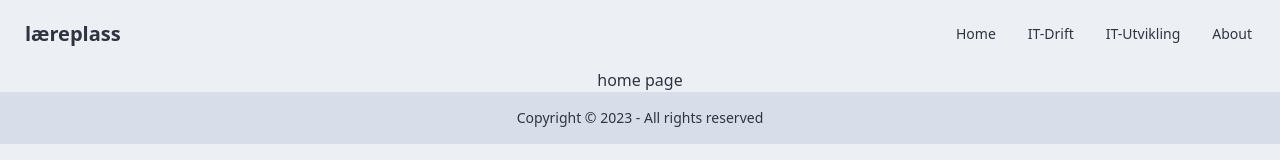
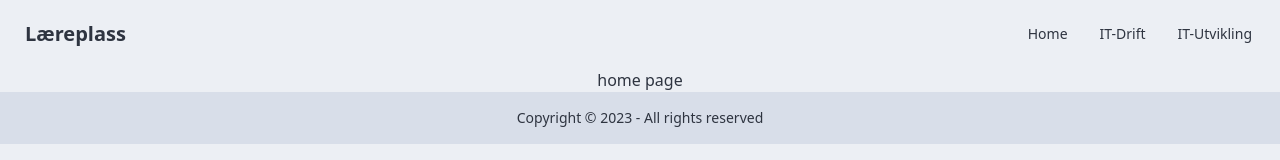
Before and after one commit to bernes1/lreplass, a Vue app in the folder frontend/: page / in a window 1280 px wide. Shown: the top 160 px of the page. Built offline with nearby package versions, Linux system fonts and the light colour scheme.

Commit message:
chore: removed the about page  in the navbar

```diff
--- a/frontend/src/components/NavBar.vue
+++ b/frontend/src/components/NavBar.vue
@@ -1,14 +1,13 @@
 <template>
   <div class="navbar bg-base-100">
     <div class="flex-1">
-      <a class="btn btn-ghost text-xl">læreplass</a>
+      <a class="btn btn-ghost text-xl">Læreplass</a>
     </div>
     <div class="flex-none">
       <ul class="menu menu-horizontal px-1">
         <li><RouterLink to="/">Home</RouterLink></li>
         <li><RouterLink to="/drift">IT-Drift</RouterLink></li>
         <li><RouterLink to="/utvikling">IT-Utvikling</RouterLink></li>
-        <li><RouterLink to="/about">About</RouterLink></li>
       </ul>
     </div>
   </div>
```
